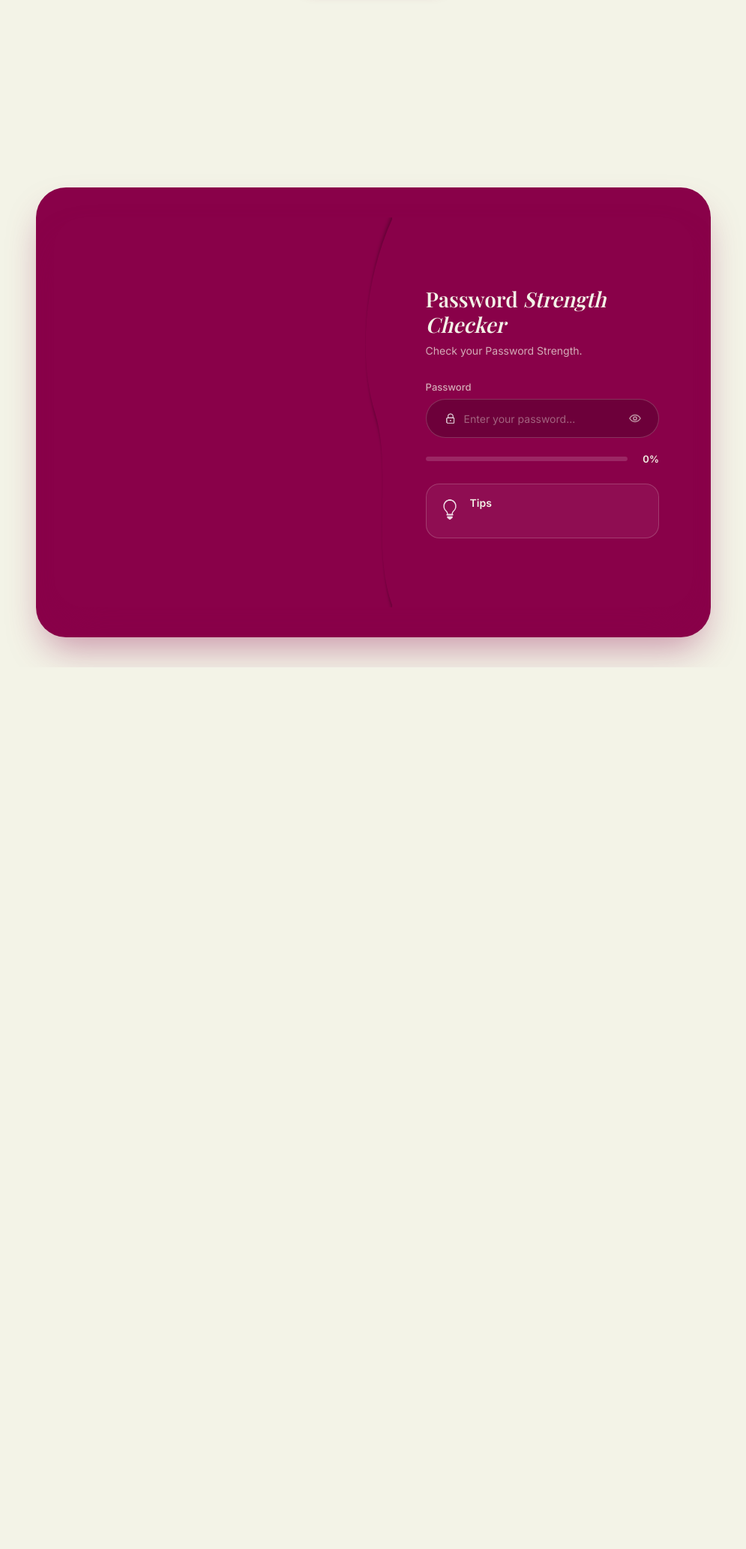
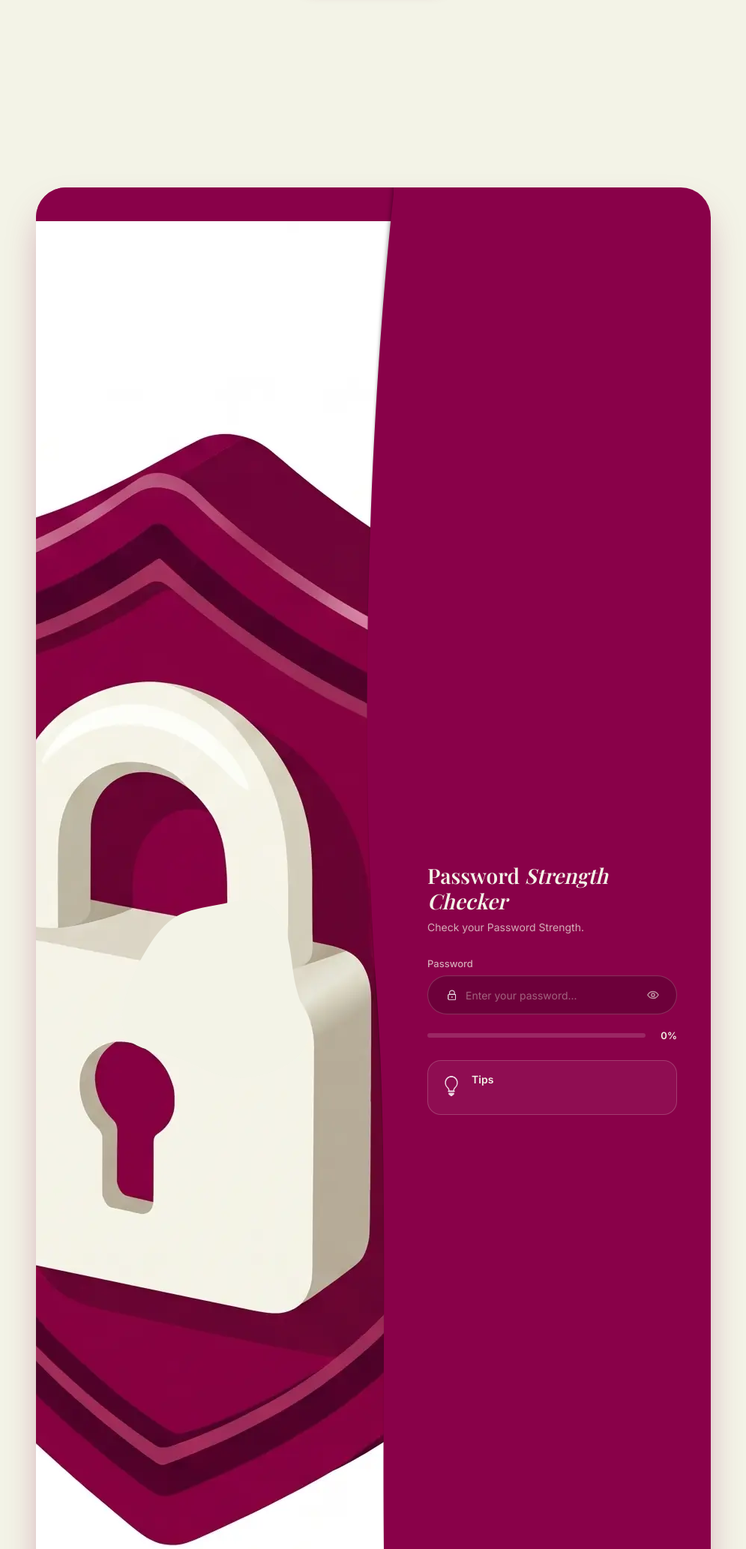
Before and after one commit to helenasaji/password-strength-classification, a Flask app: page / in a window 1280 px wide. Shown: the part 590-2656 px from the top of the page at 75% size, without its empty margins (142-1137 px from the left). Before the commit the page ends 1480 px from the top, so only its background shows below. Run offline with Flask 3, Linux system fonts and the light colour scheme; some web fonts are replaced.

Commit message:
Update index.html

```diff
--- a/templates/index.html
+++ b/templates/index.html
@@ -3,13 +3,13 @@
 <head>
   <meta charset="UTF-8">
   <meta name="viewport" content="width=device-width, initial-scale=1.0">
-  <title>password strength classification</title>
+  <title>Password Strength Classification</title>
   <meta name="description" content="Evaluate password entropy against brute-force and dictionary attacks.">
-  <meta name="theme-color" content="#115E59">
+  <meta name="theme-color" content="#890149">
   <link rel="preconnect" href="https://fonts.googleapis.com">
   <link rel="preconnect" href="https://fonts.gstatic.com" crossorigin>
   <link href="https://fonts.googleapis.com/css2?family=Poppins:wght@400;500;600&display=swap" rel="stylesheet">
-  <link rel="stylesheet" href="/static/style.css?v=13">
+  <link rel="stylesheet" href="/static/style.css?v=14">
 </head>
 <body>
   <header class="hero-splash">
@@ -19,12 +19,16 @@
       <button id="scroll-btn" class="hero-btn">Try the Classifier</button>
     </div>
   </header>
+
   <main id="classifier-section" class="main-content">
     <section class="classifier-card">
-  <main class="main-content">
-    <section class="classifier-card">
-
       <div class="welcome-panel">
+        <svg viewBox="0 0 900 600" class="blob-shield-svg" aria-hidden="true">
+          <g transform="translate(458 297)">
+            <path d="M124.4 -213.9C155.4 -197.5 170.8 -152.5 178.7 -112.1C186.6 -71.7 187.1 -35.8 198.6 6.7C210.2 49.2 232.8 98.3 223.3 136C213.8 173.7 172.2 199.9 129.6 214.3C87 228.7 43.5 231.3 5.8 221.4C-32 211.4 -64 188.9 -107.3 174.9C-150.6 160.9 -205.2 155.4 -227.9 127.7C-250.5 100 -241.3 50 -227.8 7.8C-214.4 -34.5 -196.8 -69 -176.7 -101C-156.5 -133.1 -133.8 -162.7 -103.9 -179.8C-74 -196.8 -37 -201.4 4.8 -209.8C46.7 -218.2 93.3 -230.3 124.4 -213.9" fill="#F3F3E7"></path>
+          </g>
+        </svg>
+        <img src="/static/images/cherry-lock.webp" alt="Protected 3D Shield" class="shield-foreground-img">
       </div>
 
       <div class="form-panel">
```
